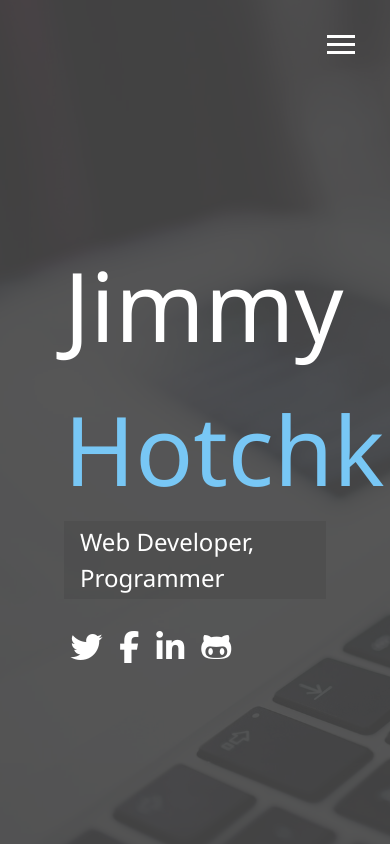
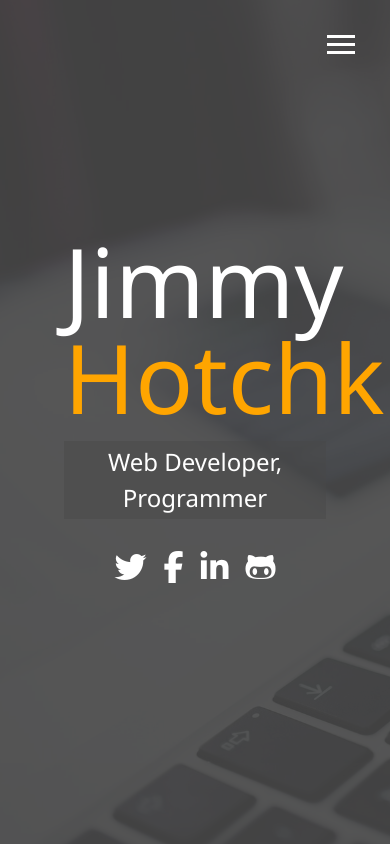
Before and after one commit to JimHotchkiss/my_portfolio, a PHP site: page /dist/index.html in a window 390 px wide. Run offline with PHP 8.4, Linux system fonts and the light colour scheme; some libraries are stand-ins or nearby versions.

Commit message:
Added @media query

```diff
--- a/dist/css/main.css
+++ b/dist/css/main.css
@@ -24,7 +24,6 @@
   position: fixed;
   top: 0;
   width: 100%;
-  opacity: 0.9;
   visibility: hidden; }
   .menu.show {
     visibility: visible; }
@@ -40,14 +39,14 @@
   .menu-nav {
     margin: 0;
     padding: 0;
-    background: #373737;
+    background: rgba(55, 55, 55, 0.9);
     list-style: none;
     transform: translate3d(0, -100%, 0);
     transition: all 0.5s ease-in; }
     .menu-nav.show {
       transform: translate3d(0, 0, 0); }
   .menu-branding {
-    background: #444;
+    background: rgba(68, 68, 68, 0.9);
     transform: translate3d(0, 100%, 0);
     transition: all 0.5s ease-in; }
     .menu-branding.show {
@@ -57,14 +56,14 @@
       height: 250px;
       background: url("../img/headshot1.jpg");
       border-radius: 50%;
-      border: solid 3px #78c7f5; }
+      border: solid 3px #FFA500; }
   .menu .nav-item {
     transform: translate3d(600px, 0, 0);
     transition: all 0.5s ease-in; }
     .menu .nav-item.show {
       transform: translate3d(0, 0, 0); }
     .menu .nav-item.current > a {
-      color: #78c7f5; }
+      color: #FFA500; }
   .menu .nav-link {
     display: inline-block;
     position: relative;
@@ -76,7 +75,7 @@
     text-decoration: none;
     transition: all 0.5s ease-in; }
     .menu .nav-link:hover {
-      color: #78c7f5; }
+      color: #FFA500; }
 
 .nav-item:nth-child(1) {
   transition-delay: 0.1s; }
@@ -89,6 +88,35 @@
 
 .nav-item:nth-child(4) {
   transition-delay: 0.4s; }
+
+@media screen and (max-width: 768px) {
+  main {
+    align-items: center;
+    text-align: center; }
+    main .lg-heading {
+      line-height: 1;
+      margin-bottom: 1rem; }
+  ul.menu-nav, div.menu-branding {
+    float: none;
+    width: 100%;
+    min-height: 0; }
+    ul.menu-nav.show, div.menu-branding.show {
+      transform: translate3d(0, 0, 0); }
+  .menu-nav {
+    height: 70vh;
+    transform: translate3d(-100%, 0, 0);
+    font-size: 24px; }
+  .menu-branding {
+    height: 25vh;
+    transform: translate3d(100%, 0, 0); }
+    .menu-branding .portrait {
+      background: url("../img/headshotSm.jpg");
+      width: 150px;
+      height: 150px; } }
+
+@media screen and (max-width: 500px) {
+  main#home h1 {
+    margin-top: 10vh; } }
 
 * {
   box-sizing: border-box; }
@@ -133,7 +161,7 @@ header {
   width: 100%; }
 
 .text-secondary {
-  color: #78c7f5; }
+  color: #FFA500; }
 
 main {
   padding: 4rem;
@@ -143,7 +171,7 @@ main {
     main .icon a {
       padding: 0.4rem; }
       main .icon a:hover {
-        color: #78c7f5;
+        color: #FFA500;
         transition: all 0.5s ease-in; }
   main#home {
     overflow: hidden; }
--- a/scss/_config.scss
+++ b/scss/_config.scss
@@ -1,6 +1,8 @@
 $primary-color: #444;
 //$secondary-color: #EECE1A;
-$secondary-color: #78c7f5;
+//$secondary-color: #78c7f5;
+$secondary-color: #FFA500;
+$third-color:  #78c7f5;
 $show-home-image: true;
 $home-image: url(../img/backImage.jpg);
 $background-opacity: 0.9;
@@ -29,3 +31,25 @@ $background-opacity: 0.9;
     }
   }
 }
+
+// Media Query Mixins - Small, Medium and Large
+@mixin mediaSm {
+  @media screen and (max-width: 500px) {
+    @content;
+  }
+}
+@mixin mediaMd {
+  @media screen and (max-width: 768px) {
+    @content;
+  }
+}
+@mixin mediaLg {
+  @media screen and (min-width: 769px) and (max-width: 1170px){
+    @content;
+  }
+}
+@mixin mediaXl {
+  @media screen and (min-width: 1171px) {
+    @content;
+  }
+}
--- a/scss/_menu.scss
+++ b/scss/_menu.scss
@@ -42,7 +42,6 @@
   position: fixed;
   top: 0;
   width: 100%;
-  opacity: 0.9;
   visibility: hidden;
 
   &.show{
@@ -65,7 +64,7 @@
   &-nav{
     margin: 0;
     padding: 0;
-    background: darken($primary-color, 5);
+    background: rgba(darken($primary-color, 5), 0.9);
     list-style: none;
     transform: translate3d(0, -100%, 0);
     @include easeOut;
@@ -78,7 +77,7 @@
 
   // Branding Side
   &-branding {
-    background: $primary-color;
+    background: rgba($primary-color, 0.9);
     transform: translate3d(0, 100%, 0);
     @include easeOut;
 
--- /dev/null
+++ b/scss/_mobile.scss
@@ -0,0 +1,54 @@
+// XL - Widescreens
+@include mediaXl
+{
+
+}
+// Lg - Desktops
+@include mediaLg {
+
+}
+// Tablets & Small Laptops
+@include mediaMd {
+  main {
+    align-items: center;
+    text-align: center;
+
+    .lg-heading {
+      line-height: 1;
+      margin-bottom: 1rem;
+    }
+  }
+
+  ul.menu-nav,div.menu-branding {
+    float: none;
+    width: 100%;
+    min-height: 0;
+
+    &.show {
+      transform: translate3d(0,0,0);
+    }
+  }
+
+    .menu-nav {
+      height: 70vh;
+      transform: translate3d(-100%, 0,0);
+      font-size: 24px;
+    }
+
+    .menu-branding {
+      height: 25vh;
+      transform: translate3d(100%, 0, 0);
+
+      .portrait {
+        background: url('../img/headshotSm.jpg');
+        width: 150px;
+        height: 150px;
+      }
+    }
+}
+// Smart Phones
+@include mediaSm {
+  main#home h1 {
+    margin-top: 10vh;
+  }
+}
--- a/scss/main.scss
+++ b/scss/main.scss
@@ -1,5 +1,6 @@
 @import 'config';
 @import 'menu';
+@import 'mobile';
 * {
   box-sizing: border-box;
 }
```
Also changed, not shown: dist/img/headshotSm.jpg (added).
